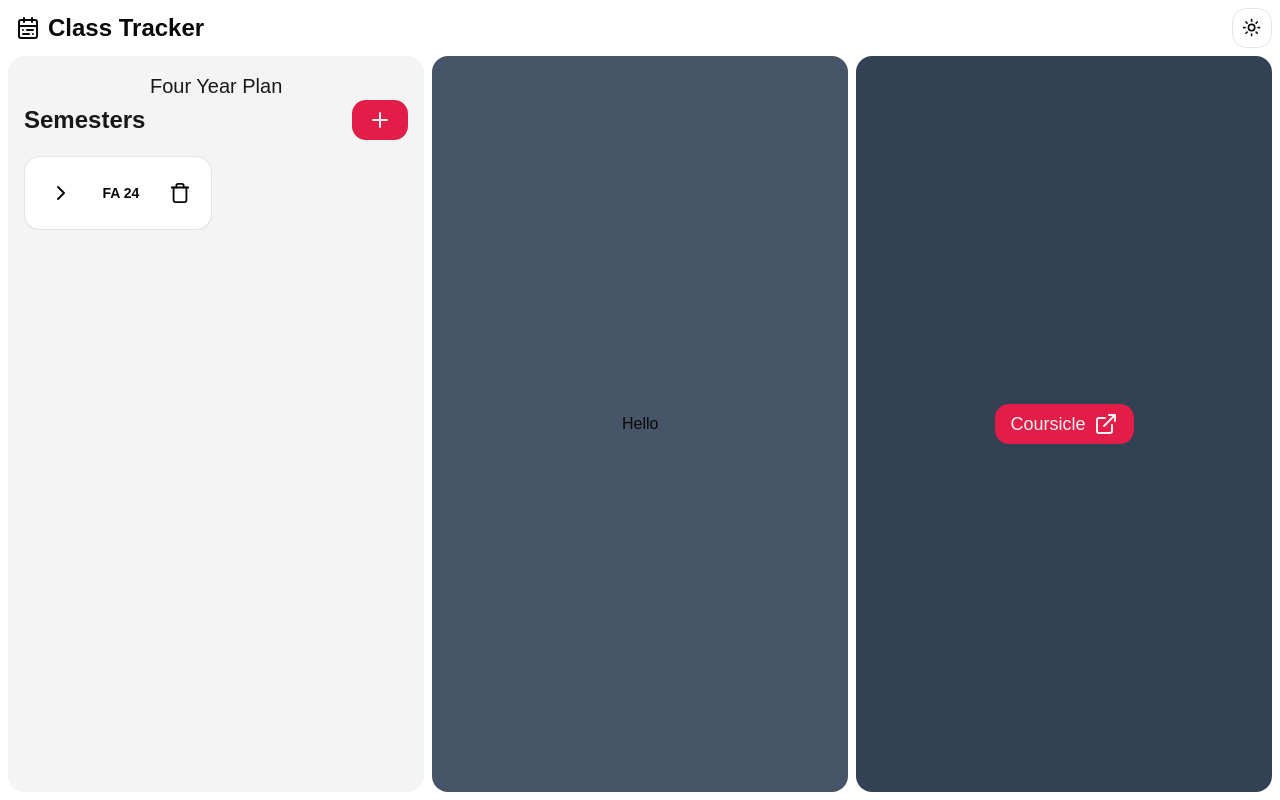
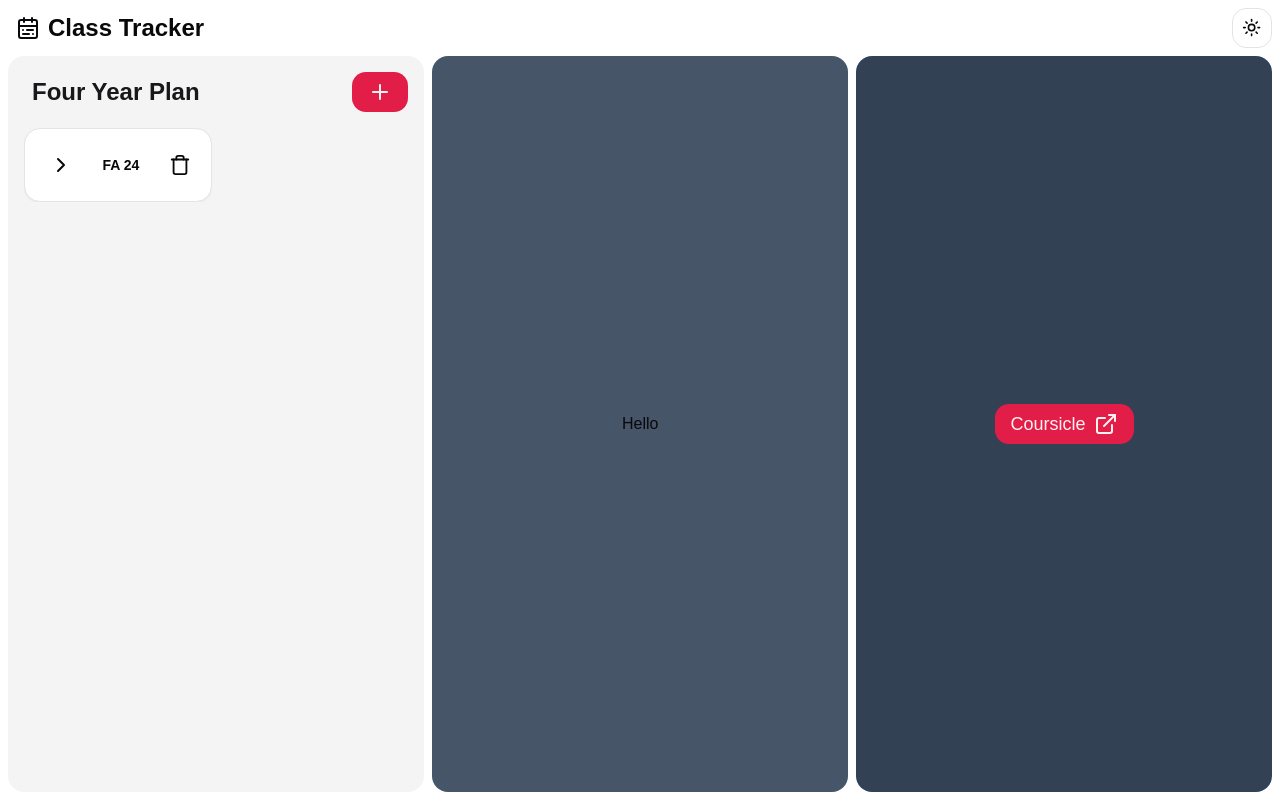
Before and after one commit to dtsivkovski/class-tracker, a Next.js app: page / in a window 1280 px wide. Built offline with nearby package versions, Linux system fonts and the light colour scheme.

Commit message:
seemster cards update

```diff
--- a/app/_components/_classestaken/semestercard.tsx
+++ b/app/_components/_classestaken/semestercard.tsx
@@ -23,9 +23,10 @@ type Semester = {
 type SemesterCardProps = {
     semester: Semester;
     onUpdate: (updatedSemester: Semester) => void;
+    onDelete: () => void;
 };
 
-const SemesterCard = ({ semester, onUpdate }: SemesterCardProps) => {
+const SemesterCard = ({ semester, onUpdate, onDelete }: SemesterCardProps) => {
     const [isOpen, setIsOpen] = useState(false);
     const [localSemester, setLocalSemester] = useState(semester);
 
@@ -78,7 +79,7 @@ const SemesterCard = ({ semester, onUpdate }: SemesterCardProps) => {
                             onChange={(e: ChangeEvent<HTMLInputElement>) => handleSemesterNameChange(e.target.value)}
                         />
                     </h2>
-                    <Button variant="ghost" className="py-4 px-2 w-10" onClick={addNewRow}>
+                    <Button variant="ghost" className="py-4 px-2 w-10" onClick={onDelete}>
                         <Trash size={22} />
                     </Button>
                 </div>
--- a/app/_components/_classestaken/semesters.tsx
+++ b/app/_components/_classestaken/semesters.tsx
@@ -1,4 +1,4 @@
-import { useEffect, useState, ChangeEvent } from 'react';
+import { useEffect, useState, useRef } from 'react';
 import SemesterCard from './semestercard';
 import { Button } from "@/components/ui/button";
 import { Plus } from 'lucide-react';
@@ -6,7 +6,6 @@ import { Plus } from 'lucide-react';
 type TableData = {
     col1: string;
     col2: string;
-    col3: string;
 };
 
 type Semester = {
@@ -16,11 +15,14 @@ type Semester = {
 
 const Semesters = () => {
     const [semesters, setSemesters] = useState<Semester[]>([]);
+    const isInitialLoad = useRef(true);
 
     useEffect(() => {
+        if (isInitialLoad.current) {
             // Load initial state from localStorage
             const savedSemesters = localStorage.getItem('semesters');
             if (savedSemesters) {
+                console.log('Loading semesters from localStorage:', savedSemesters);
                 setSemesters(JSON.parse(savedSemesters));
             } else {
                 // Initialize with default data if nothing is in localStorage
@@ -34,6 +36,8 @@ const Semesters = () => {
                         }))
                     }
                 ]);
+            }
+            isInitialLoad.current = false;
         }
     }, []);
 
@@ -68,10 +72,16 @@ const Semesters = () => {
         setSemesters(newSemesters);
     };
 
+    const deleteSemester = (index: number) => {
+        const newSemesters = semesters.filter((_, i) => i !== index);
+        setSemesters(newSemesters);
+    };
+
+
     return (
         <div className="w-full">
             <div className="flex flex-row justify-between items-center mb-4">
-                <h1 className="text-2xl font-bold">Semesters</h1>
+                <h1 className="text-2xl pl-2 font-bold">Four Year Plan</h1>
                 <Button variant="default" onClick={addNewSemester}>
                     <Plus />
                 </Button>
@@ -82,6 +92,7 @@ const Semesters = () => {
                         key={index}
                         semester={semester}
                         onUpdate={(updatedSemester) => updateSemester(index, updatedSemester)}
+                        onDelete={() => deleteSemester(index)}
                     />
                 ))}
             </div>
--- a/app/page.tsx
+++ b/app/page.tsx
@@ -17,7 +17,6 @@ export default function Home() {
       </div>
       <div className="flex flex-row items-center justify-center h-full w-full p-2 gap-x-2">
         <div className="flex bg-secondary text-secondary-foreground h-full p-4 flex-col rounded-lg items-center justify-center basis-1/3">
-          <h1 className="text-xl">Four Year Plan</h1>
           <ClassesTaken />
         </div>
         <div className="flex bg-slate-600 h-full flex-col rounded-lg items-center justify-center basis-1/3">
```
Lines whose indentation alone changed are shown as unchanged.
